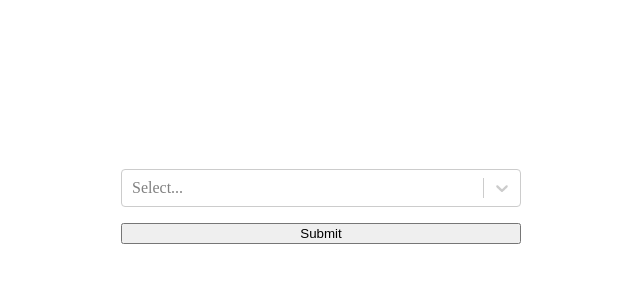
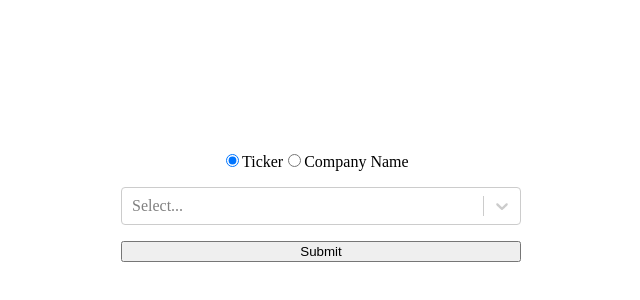
Before and after one commit to Zesheng-Xu/Stock-Sentiment-prediction-HackUTD-2021, a Next.js app: page / in a window 1280 px wide. Shown: the part 142-442 px from the top of the page, without its empty margins (319-959 px from the left). Built offline with nearby package versions, Linux system fonts and the light colour scheme.

Commit message:
Only styling left

```diff
--- a/components/ResultsChild.js
+++ b/components/ResultsChild.js
@@ -7,7 +7,7 @@ export default function ResultsChild(props) {
     <div className={styles.resContainer}>
       <Card
         border={props.decision == "BUY" ? "success" : "danger"}
-        style={{ width: "18rem", borderWidth: "3px" }}
+        style={{ width: "30rem", borderWidth: "3px"}}
       >
         <Card.Body>
           <Card.Title className={styles.nameName}>
--- a/pages/index.js
+++ b/pages/index.js
@@ -7,32 +7,31 @@ import companyNames from '../data/names.json'
 import tickers from '../data/tickers.json'
 import tickerLookup from '../data/name.json'
 import Results from '../components/Results'
-import Button from "react-bootstrap/Button"
+import { ToggleButton, ButtonGroup, Button } from 'react-bootstrap'
 
 
 export default function Home() {
 
   const [value, setValue] = useState("")
-  const [type, setType] = useState("ticker")
+  // const [type, setType] = useState("ticker")
   const [isResult, setResult] = useState(false)
   const [ticker, setTicker] = useState("")
-  const [radioValue, setRadioValue] = useState('1')
+  const [radioValue, setRadioValue] = useState('ticker')
 
   const radios = [
-    { name: 'ticker', value: '1' },
-    { name: 'name', value: '2' }
+    { name: 'Ticker', value: 'ticker' },
+    { name: 'Company Name', value: 'name' }
   ];
 
   const handleSubmit = (evt) => {
     console.log("help");
     evt.preventDefault();
 
-    if(type == "name") {
+    if (radioValue == "name") {
       setTicker(tickerLookup[value]["Symbol"])
     } else {
       setTicker(value)
     }
-    //will handle submission of user's selected ticker
     setResult(true)
   }
 
@@ -41,9 +40,9 @@ export default function Home() {
     setResult(false)
   }
 
-  const handleTypeChange = e => {
-    setType(e.target.value)
-  }
+  // const handleTypeChange = e => {
+  //   setType(e.target.value)
+  // }
 
   return (
     <div className={styles.container}>
@@ -57,11 +56,27 @@ export default function Home() {
          <option value="name">Company Name</option>
         </select> */}
 
+        <ButtonGroup className={styles.tickerFormSelect}>
+          {radios.map((radio, idx) => (
+            <ToggleButton
+              key={idx}
+              id={`radio-${idx}`}
+              type="radio"
+              variant={idx % 2 ? 'outline-dark' : 'outline-dark'}
+              name="radio"
+              value={radio.value}
+              checked={radioValue === radio.value}
+              onChange={(e) => setRadioValue(e.currentTarget.value)}
+            >
+              {radio.name}
+            </ToggleButton>
+          ))}
+        </ButtonGroup>
 
 
         <SearchableSelect
           options={
-            (type == "ticker" ? tickers : companyNames)
+            (radioValue == "ticker" ? tickers : companyNames)
           }
           handleChange={handleChange}
         />
@@ -69,8 +84,8 @@ export default function Home() {
       </form>
 
       {
-        (isResult)? (<Results ticker={ticker} />) : (<div
-        className={styles.resContainer}></div>)
+        (isResult) ? (<Results ticker={ticker} />) : (<div
+          className={styles.resContainer}></div>)
       }
     </div>
   )
--- a/styles/Home.module.css
+++ b/styles/Home.module.css
@@ -14,10 +14,21 @@
   justify-content: flex-end;
   align-items: center;
   margin-bottom: 50vh;
+  font-size: x-large;
 }
+
+
 
 .tickerForm {
   width: 50vh;
+  display: flex;
+  flex-direction: column;
+}
+
+.tickerFormSelect {
+  align-self: center;
+  margin-bottom: 2vh;
+  width: 50%;
 }
 
 .tickerForm button {
@@ -48,11 +59,13 @@
 }
 
 .infoHeader {
+  font-size: x-large;
   margin-left: 20px;
   font-weight: 500;
 }
 
 .infoBody {
+  font-size: x-large;
   margin-left: 40px;
 }
 
```
